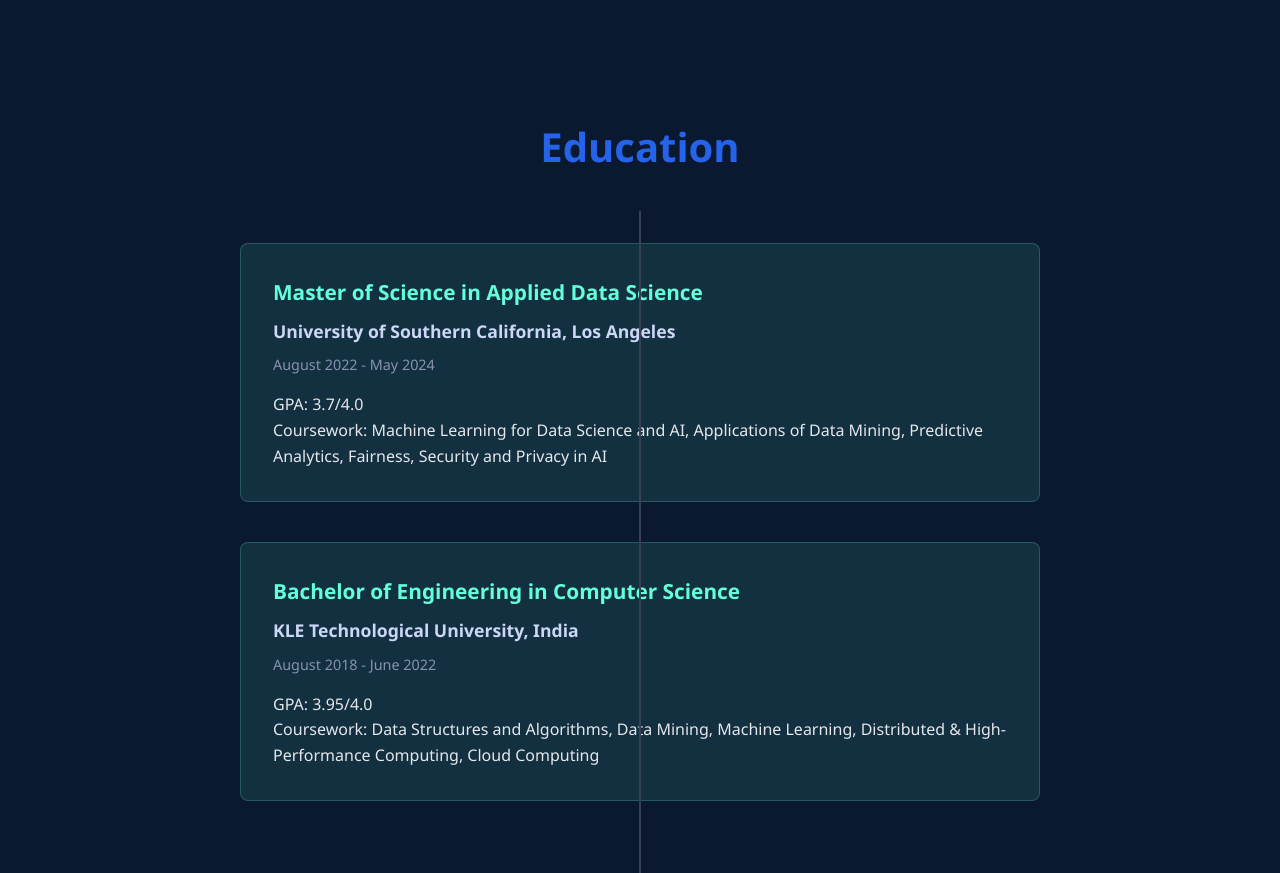
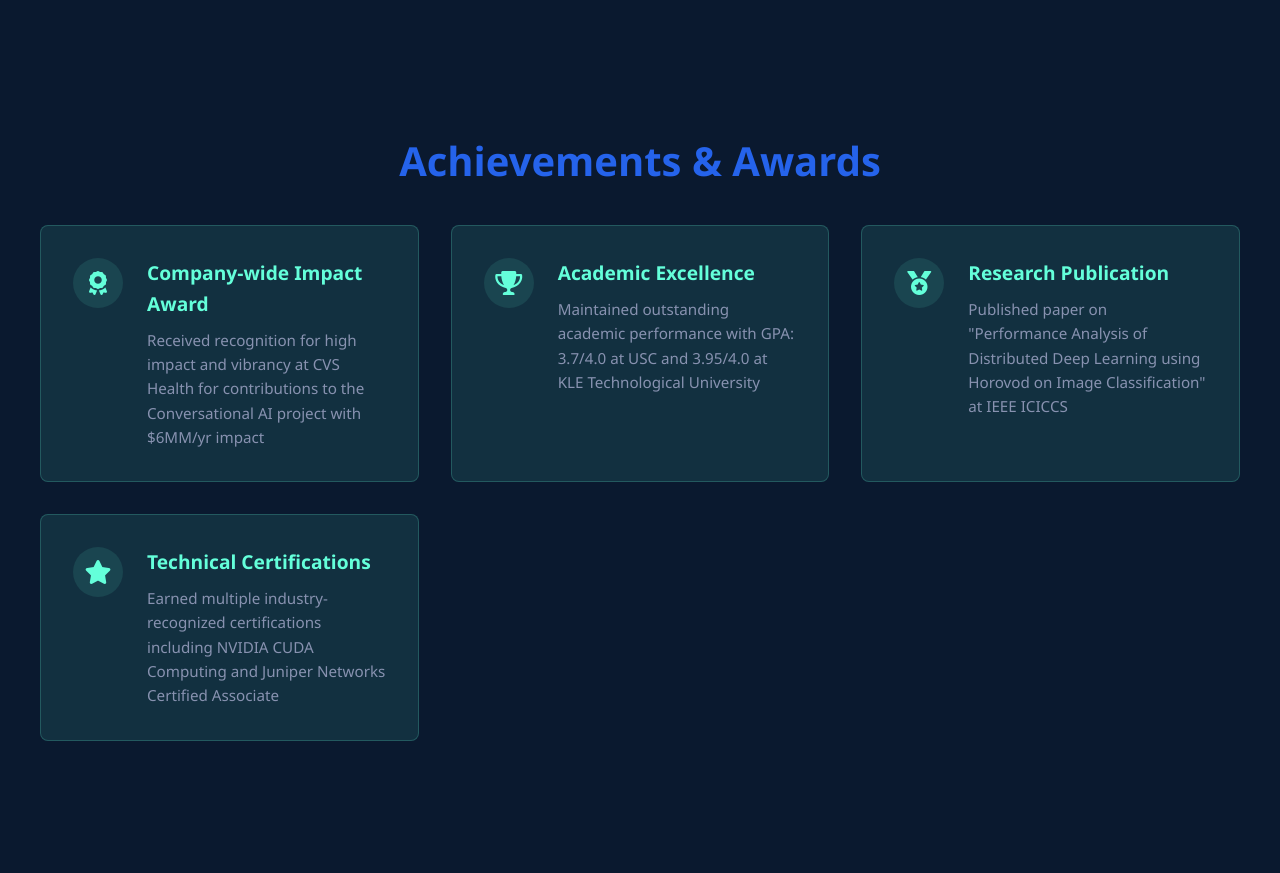
Before and after one commit to rakshith-rm/rakshith.github.io, a plain HTML site: page index.html in a window 1280 px wide. Shown: the part 3280-4153 px from the top of the page. Drawn offline with Linux system fonts and the light colour scheme.

Commit message:
Add files via upload

```diff
--- a/index.html
+++ b/index.html
@@ -129,6 +129,53 @@
         </div>
     </section>
 
+    <section id="achievements" class="section">
+        <div class="container">
+            <h2>Achievements & Awards</h2>
+            <div class="achievements-grid">
+                <div class="achievement-card">
+                    <div class="achievement-icon">
+                        <i class="fas fa-award"></i>
+                    </div>
+                    <div class="achievement-content">
+                        <h3>Company-wide Impact Award</h3>
+                        <p>Received recognition for high impact and vibrancy at CVS Health for contributions to the Conversational AI project with $6MM/yr impact</p>
+                    </div>
+                </div>
+
+                <div class="achievement-card">
+                    <div class="achievement-icon">
+                        <i class="fas fa-trophy"></i>
+                    </div>
+                    <div class="achievement-content">
+                        <h3>Academic Excellence</h3>
+                        <p>Maintained outstanding academic performance with GPA: 3.7/4.0 at USC and 3.95/4.0 at KLE Technological University</p>
+                    </div>
+                </div>
+
+                <div class="achievement-card">
+                    <div class="achievement-icon">
+                        <i class="fas fa-medal"></i>
+                    </div>
+                    <div class="achievement-content">
+                        <h3>Research Publication</h3>
+                        <p>Published paper on "Performance Analysis of Distributed Deep Learning using Horovod on Image Classification" at IEEE ICICCS</p>
+                    </div>
+                </div>
+
+                <div class="achievement-card">
+                    <div class="achievement-icon">
+                        <i class="fas fa-star"></i>
+                    </div>
+                    <div class="achievement-content">
+                        <h3>Technical Certifications</h3>
+                        <p>Earned multiple industry-recognized certifications including NVIDIA CUDA Computing and Juniper Networks Certified Associate</p>
+                    </div>
+                </div>
+            </div>
+        </div>
+    </section>
+
     <section id="education" class="section">
         <div class="container">
             <h2>Education</h2>
--- a/styles.css
+++ b/styles.css
@@ -492,3 +492,77 @@
     background: #0a192f;
     z-index: -1;
 }
+
+.achievements-grid {
+    display: grid;
+    grid-template-columns: repeat(auto-fit, minmax(300px, 1fr));
+    gap: 2rem;
+    margin-top: 2rem;
+}
+
+.achievement-card {
+    background: rgba(100, 255, 218, 0.1);
+    border: 1px solid rgba(100, 255, 218, 0.2);
+    border-radius: 8px;
+    padding: 2rem;
+    display: flex;
+    align-items: flex-start;
+    gap: 1.5rem;
+    transition: transform 0.3s ease, box-shadow 0.3s ease;
+}
+
+.achievement-card:hover {
+    transform: translateY(-5px);
+    box-shadow: 0 5px 15px rgba(100, 255, 218, 0.1);
+}
+
+.achievement-icon {
+    background: rgba(100, 255, 218, 0.1);
+    width: 50px;
+    height: 50px;
+    border-radius: 50%;
+    display: flex;
+    align-items: center;
+    justify-content: center;
+    flex-shrink: 0;
+}
+
+.achievement-icon i {
+    color: #64ffda;
+    font-size: 1.5rem;
+}
+
+.achievement-content {
+    flex: 1;
+}
+
+.achievement-content h3 {
+    color: #64ffda;
+    margin-bottom: 0.5rem;
+    font-size: 1.2rem;
+}
+
+.achievement-content p {
+    color: #8892b0;
+    line-height: 1.6;
+    font-size: 0.95rem;
+}
+
+@media (max-width: 768px) {
+    .achievements-grid {
+        grid-template-columns: 1fr;
+    }
+
+    .achievement-card {
+        padding: 1.5rem;
+    }
+
+    .achievement-icon {
+        width: 40px;
+        height: 40px;
+    }
+
+    .achievement-icon i {
+        font-size: 1.2rem;
+    }
+}
```
